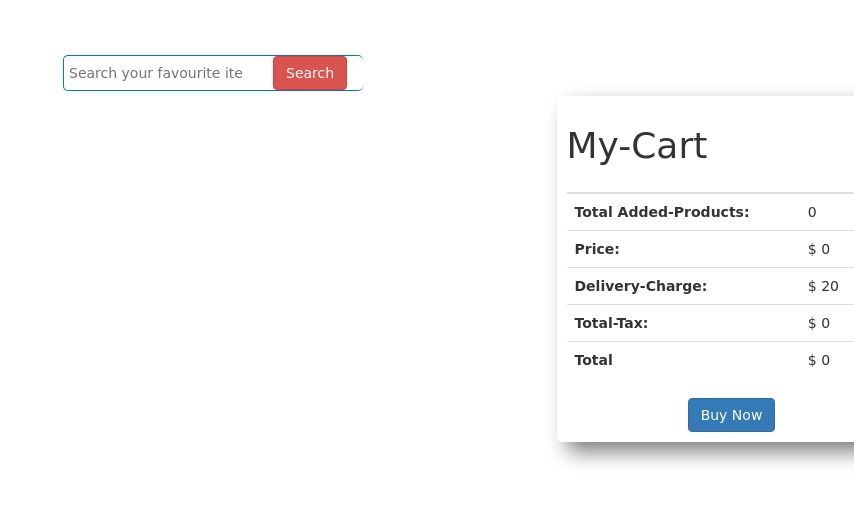
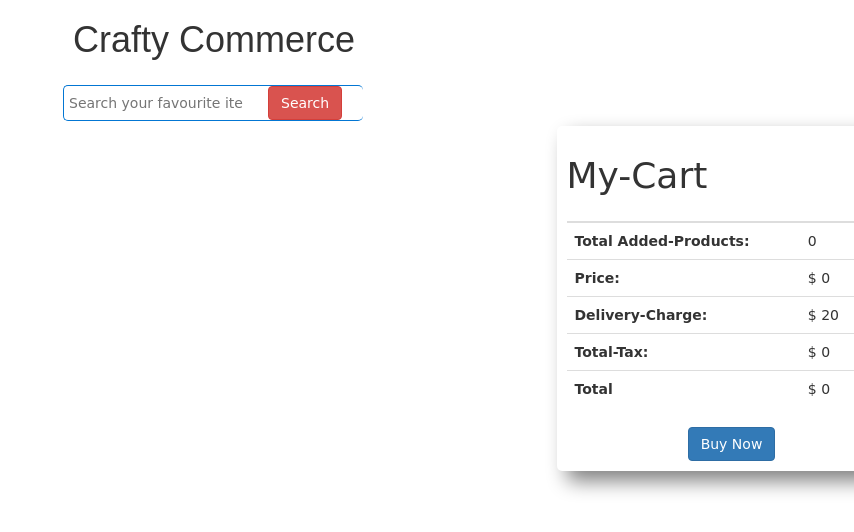
Before and after one commit to shakawatChy434/browser-and-debug-simple-e-commerce-website, a plain HTML site: page index.html in a window 1280 px wide. Shown: the whole page, without its empty margins (426-1280 px from the left). Drawn offline with nearby package versions, Linux system fonts and the light colour scheme; no server answers.

Commit message:
Final update

```diff
--- a/css/style.css
+++ b/css/style.css
@@ -3,8 +3,11 @@ body {
   font-family: cursive !important;
   background-color:#ffffff;
 }
+.heading{
+  margin-bottom: -30px;
+  font-family:fantasy;
+}
 .search-field {
-
   border: none;
   border-radius: 10px;
   padding: 5px;
@@ -29,7 +32,7 @@ body {
   font-size :700px;;
   padding: 50px 50px;
   border-radius: 10px;
-  margin-left: 23px;
+  margin-left: 18px;
 }
 #all-products {
   display: grid;
@@ -51,7 +54,7 @@ body {
   box-shadow: 4px 4px 7px gray;
   border-radius: 10px;
   border: 1px solid cyan;
-  background-color: rgb(176, 176, 192);
+  background-color: rgb(227, 227, 235);
 }
 .product-image {
   width: 150px;
--- a/index.html
+++ b/index.html
@@ -23,6 +23,9 @@
   <!-- Main Part Start -->
   <main class="main">
     <!-- Search input field Part Start -->
+    <div>
+      <h1 class="text-center heading">Crafty Commerce</h1>
+    </div>
     <div class="search-field">
       <div class="search-box">
         <input id="input-field" class="search-field" type="text" placeholder="Search your favourite items..." />
```
